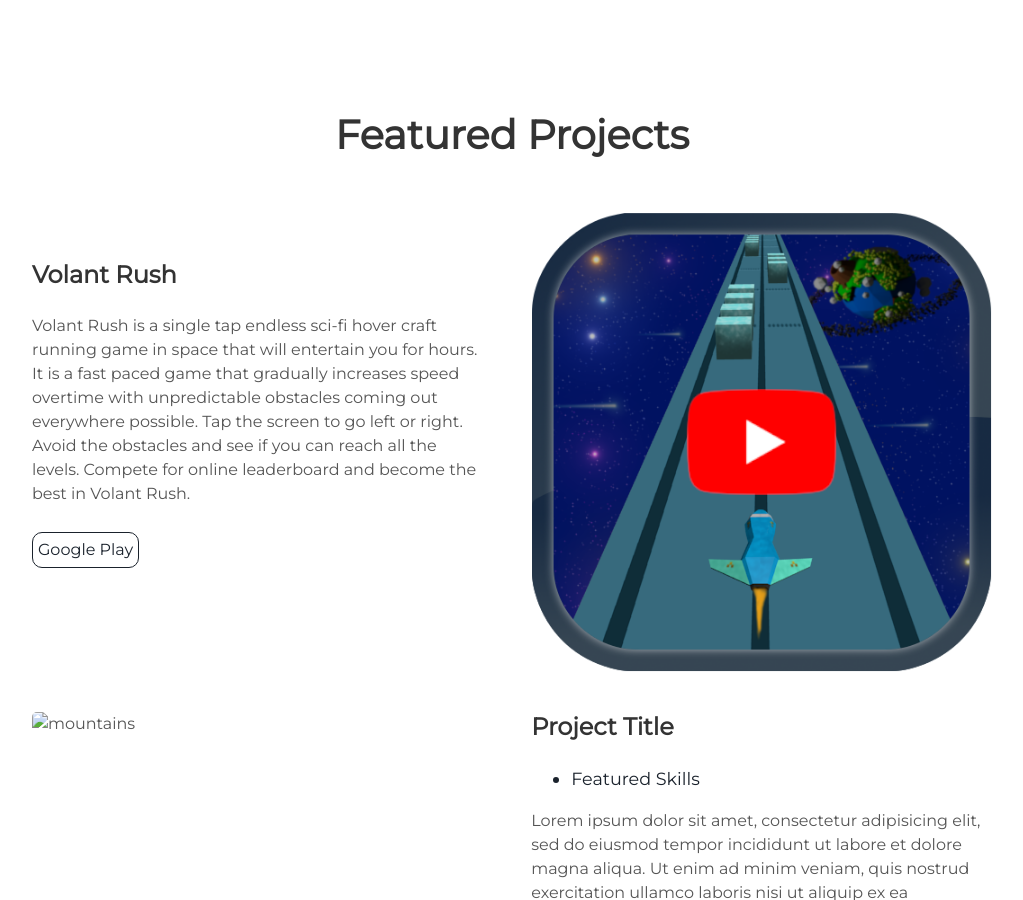
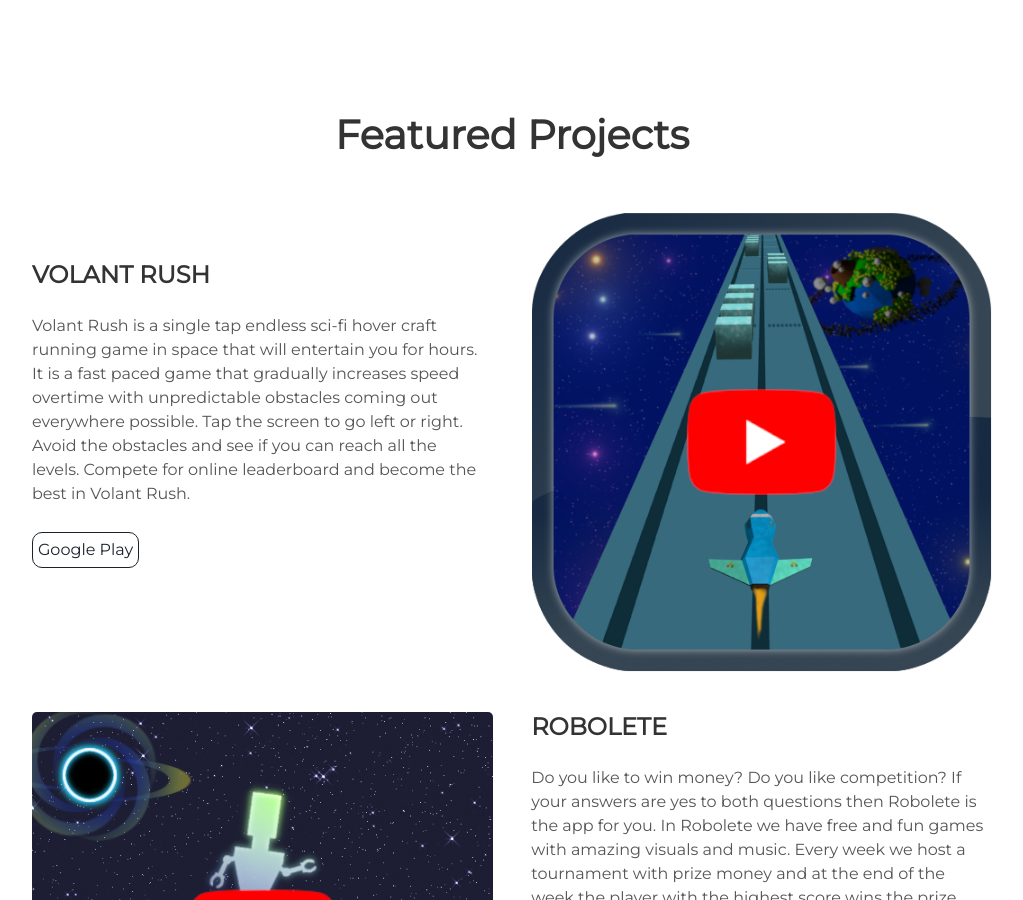
Before and after one commit to deadlykam/deadlykam.github.io, a Jekyll site: the page built from index.html, in a window 1280 px wide and 900 px high, scrolled down 1463 px. Shown: the whole window, without its empty margins (128-1151 px from the left). Built offline with Jekyll 4.4.1, drawn with Linux system fonts in a browser that asks for light colours; some of the changed text lies outside the part shown.

Commit message:
Added Robolete details

```diff
--- a/_includes/projects.html
+++ b/_includes/projects.html
@@ -6,21 +6,20 @@
     <a href="https://youtu.be/UJTbo6rlXzw" target="_blank"><img alt="Volant Rush Video" src="{{ "/assets/img/VolantRushVid.png" | prepend: site.baseurl }}" /></a>
   </div>
   <div class="contents">
-    <h3> Volant Rush </h3>
+    <h3> VOLANT RUSH </h3>
     <p>Volant Rush is a single tap endless sci-fi hover craft running game in space that will entertain you for hours. It is a fast paced game that gradually increases speed overtime with unpredictable obstacles coming out everywhere possible. Tap the screen to go left or right. Avoid the obstacles and see if you can reach all the levels. Compete for online leaderboard and become the best in Volant Rush.</p>
     <a class="project-link" href="https://play.google.com/store/apps/details?id=com.DeadlyGames.VolantRush&hl=en_GB" target="_blank">Google Play</a>
   </div>
 </div>
 <div class="user-projects">
   <div class="images-left">
-    <img alt="mountains" src="{{ "/assets/img/skate.jpg" | prepend: site.baseurl }}" />
+    <a href="https://youtu.be/OOb8vUTDlxk" target="_blank"><img alt="Robolete Video" src="{{ "/assets/img/RoboleteVid.png" | prepend: site.baseurl }}" /></a>
   </div>
   <div class="contents-right">
-    <h3> Project Title </h3>
-    <ul>
-      <li> Featured Skills</li>
-    </ul>
-    <p>Lorem ipsum dolor sit amet, consectetur adipisicing elit, sed do eiusmod tempor incididunt ut labore et dolore magna aliqua. Ut enim ad minim veniam, quis nostrud exercitation ullamco laboris nisi ut aliquip ex ea commodo consequat.</p>
-    <a class="project-link" href="#">Check it out</a>
+    <h3> ROBOLETE </h3>
+    <p>Do you like to win money? Do you like competition? If your answers are yes to both questions then Robolete is the app for you.
+
+ In Robolete we have free and fun games with amazing visuals and music. Every week we host a tournament with prize money and at the end of the week the player with the highest score wins the prize money. During the duration of the tournament we keep adding a portion of our advertising revenue to the prize money. So this basically means, the more players playing Robolete, equals larger prize money.</p>
+    <a class="project-link" href="https://play.google.com/store/apps/details?id=com.RoboticWolfGames.Robolete&hl=en_GB" target="_blank">Google Play</a>
   </div>
 </div>
```
